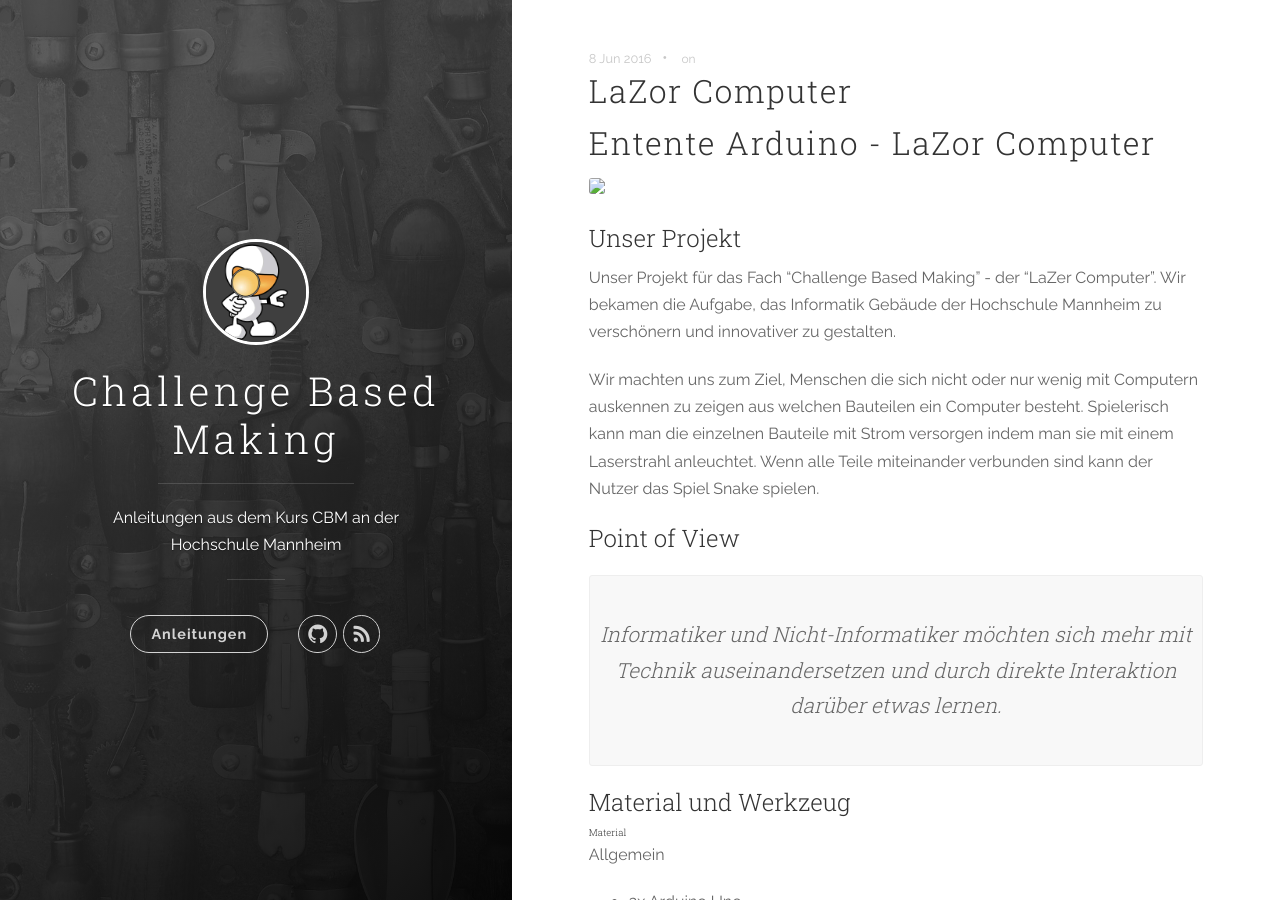
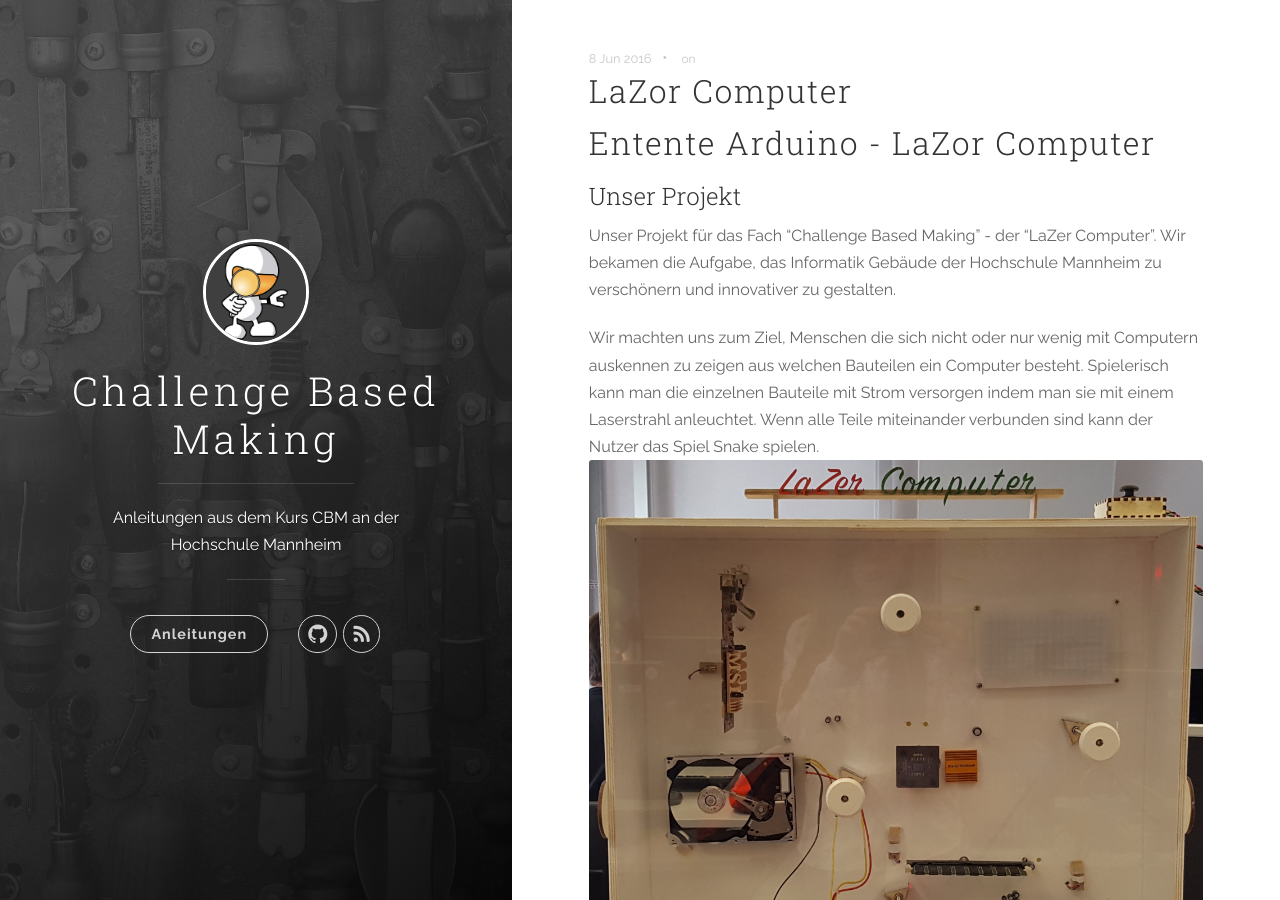
Before and after one commit to cbm-instructions/cbm-instructions.github.io, a Jekyll site: the page built from _posts/2016-06-21-ententearduino.markdown, in a window 1280 px wide and 900 px high. Built offline with Jekyll 4.4.1, drawn with Linux system fonts in a browser that asks for light colours; nearby versions of some CDN libraries.

Commit message:
Update 2016-06-21-ententearduino.markdown

```diff
--- a/_posts/2016-06-21-ententearduino.markdown
+++ b/_posts/2016-06-21-ententearduino.markdown
@@ -6,13 +6,13 @@ date: 2016-06-08 15:09:51 +0200
 ---
 
 # Entente Arduino - LaZor Computer
-<img src="images/ententearduino/01.jpg" width="500">
+
 ##  Unser Projekt
 Unser Projekt für das Fach "Challenge Based Making" - der "LaZer Computer".
 Wir bekamen die Aufgabe, das Informatik Gebäude der Hochschule Mannheim zu verschönern und innovativer zu gestalten.
 
 Wir machten uns zum Ziel, Menschen die sich nicht oder nur wenig mit Computern auskennen zu zeigen aus welchen Bauteilen ein Computer besteht. Spielerisch kann man die einzelnen Bauteile mit Strom versorgen indem man sie mit einem Laserstrahl anleuchtet. Wenn alle Teile miteinander verbunden sind kann der Nutzer das Spiel Snake spielen.
-
+![lazor Computer](/images/ententearduino/01.jpg)
 ## Point of View
 
 > Informatiker und Nicht-Informatiker möchten sich mehr mit Technik auseinandersetzen und durch direkte Interaktion darüber etwas lernen.
@@ -96,7 +96,7 @@ Programm Laz-Photodioden-LED Steuerung
 ####Schritt 1.2 - Bauen des Schaukastens und Bauelemente bearbeiten
 #####Rückwand
 Die Rückwand wird je nach Bedarf zurecht geschnitten. Wir empfehlen eine quadratische Form von mindestens 120x120 cm. Die stärke des Holzes sollte 4 mm nicht unterschreiten. Wir hatten schichtverleihmtes Pappel-Holz verwendet, wobei Fichte oder härters Holz zu empfehlen ist. Da es der Stabiliät der Konstruktion äußerst zuträglich ist, da an der Rückwand alle Computerbauteile befestigt werden. Aufgrund dieser Materialart haben wir uns dazu entschlossen es mit einem Teppischmesser statt einer Säge zu zerschneiden. Hierbei empfiehlt es sich das Holz ein zu spannen und ein stabiles Stück Holz entlang der Trennmarkieren zu fixieren. Das Stück Holz sichert den Schnittverlauf des Teppischmessers und dient zusätzlich als Orientierungshilfe. Da Teppischmesser bzw. der Benutzer schneidet das Holz dann in mehreren Zügen.
-<img src="images/ententearduino/02.jpg" width="500">
+![lazor Computer](/images/ententearduino/02.jpg)
 
 #####Löcher bohren
 Die Rückwand auf eine feste Unterlage, am besten ein entbehrliches Holzbrett, legen. Den Weg des Lasers, also die Positionen von Lasermodulen, Fotowiderständen und LEDs, sowie die Griffe und zugehörigen PC Bauteile auf das Holzbrett skizzieren. Die PC Bauteile werden zusätzlich auf Schrauben gestellt, damit sie erhöht sind und der Laser darunter durch leuchten kann. Dann die passenden Holzbohrer ( 5er und 7er) verwenden. Wir hatten eine Nummer kleiner verwenden, da nachträgliches Vergrößern der Bohrung ohne Probleme möglich ist. Eine Akku-Bohrmaschine mit den Bohrern bestücken und die Löcher bohren.
@@ -106,7 +106,7 @@ Das Loch für den Kabelbaum und den Lüfter sollte mit einer Lochsäge angeferti
 #####Seitenwände
 Für die 4 Seiten gilt das gleiche wie für die Rückwand, wobei man darauf achten sollte, dass zwei Seiten, die gegenüberliegen, etwas kürzer sein sollten. Die Stärke des Holzes sollte abgezogen werden, damit kein Brett übersteht und der Kasten auch wirklich quadratisch ist. Anschließend sollten alle Teile zusammengesetzt und verleimt werden bevor man weiter macht.
 
-<img src="images/ententearduino/03.jpg" width="500">
+![lazor Computer](/images/ententearduino/03.jpg)
 
 #####Verleimen
 Hierbei die Kontaktfächen dünn mit Holzleim bestreichen und kurz (~1min) antrocknen lassen und zusammenfügen. Die Kontaktflächen können zuvor etwas angeraut werden, damit die Oberfläche vergrößert und die Klebewirkung verstärkt wird. Unter leichtem Druck je Seite 5 min. halten. Am besten alles über Nacht stehen lassen.
@@ -131,7 +131,7 @@ Die Gewindestange von Unten nach Oben betrachtet.
 * Eine Mutter
 * Griff und eingelassene Mutter
 
-<img src="images/ententearduino/11.jpg" width="500">
+![lazor Computer](/images/ententearduino/11.jpg)
 
 #####Linsen sägen
 Damit der Lserstrahl auf dem Boden sichtbar wird, muss man ihn auffächern. Dies geht am besten mit einer durchsichtigen Acrylstange, wie z.B. eine Gardinenstange. Diese wird in kleine, ca. 1cm lange, Teile gesägt. Beim Sägen muss darauf geachtet werden, dass man nicht zu viel Druck ausübt und nicht zu schnell sägt, da der Kunststoff sonst wieder zusammenklebt.
@@ -144,7 +144,7 @@ Die Griffe kann man nach belieben farblich gestalten.
 #####Joystick Box erstellen
 Mithilfe der Webseite makercase.com ein Box für den Joystick erstellen, sägen und kleben. Der Joystick sollte zwei analoge Anschlüsse für die X und Y Axen, 5V und Ground haben.
 
-<img src="images/ententearduino/06.jpg" width="500">
+![lazor Computer](/images/ententearduino/06.jpg)
 
 #####Snake Display
 Für das LED-Pixel Display für das Spiel "Snake" sollte noch eine weiß transparente Plexiglasplatte zugeschnitten werden, damit man nicht direkt in die hellen LEDs schaut.
@@ -161,8 +161,8 @@ Farben der Kabel:
 * Plus = rot
 * Minus = blau
 
-<img src="images/ententearduino/04.jpg" width="500">
-<img src="images/ententearduino/05.jpg" width="500">
+![lazor Computer](/images/ententearduino/04.jpg)
+![lazor Computer](/images/ententearduino/05.jpg)
 
 ####Joystick
 Die Schnittstellen-Kabel des Joysticks wurden ebenfalls mit Kabel verlängert. Zu den Schnittstellen gehören die Inputs Plus-, Minus- und Select-Button-Kabel und die Outputs X-Koordiante, Y-Koordinate.
@@ -200,24 +200,24 @@ Dazu gehören:
 * Fotowiderstände
 * Displays
 
-<img src="images/ententearduino/12.jpg" width="500">
+![lazor Computer](/images/ententearduino/12.jpg)
 
 Die PC Bauteile werden auf Schrauben geschraubt, um dem Laser freien Platz auf dem Boden zu lassen. Die Lasermodule und die  dazu gehörigen Linsen werden auf kleine Holzklötze für einen besseren Halt geklebt, die wiederum in den Kasten geklebt werden. Die LEDs und Fotowiderstände kommen in die vorgesehenen Löcher. Anschließend werden die LED Matrix Displays eingebaut und die kleine Plexiglasplatte daraufgeschraubt.
 Damit die Lasermodule die Fotowiderstände richtig treffen, werden diese am besten mit Alu-Folie etwas abgeschirmt, sodass an diesen Stellen das Licht etwas gebündelt wird.
 
-<img src="images/ententearduino/14.jpg" width="500">
+![lazor Computer](/images/ententearduino/14.jpg)
 
 Optional können noch kleine Bauteile eines Mainboards (z.B. Kondensatoren) hinein geklebt werden.
 Wenn alle Elemente im Kasten sind, kann die große Plexiglasplatte und die Griffe montiert werden.
 
 ###Schritt 4 - Schaltplan
-<img src="images/ententearduino/09.jpg" width="500">
+![lazor Computer](/images/ententearduino/09.jpg)
 
 Die Kabel des LaZer Computers können entweder auf ein Breadboard gesteckt werden oder auf eine Platine gelötet werden.
 Für den Arduino der Steuerung haben wir eine Platine geätzt und für den Arduino für Snake haben wir eine Lochrasterplatine verwendet.
 
-<img src="images/ententearduino/07.jpg" width="500">
-<img src="images/ententearduino/08.jpg" width="500">
+![lazor Computer](/images/ententearduino/07.jpg)
+![lazor Computer](/images/ententearduino/08.jpg)
 ###Schritt 5 - Code
 Code für Arduino herunterladen und auf die zwei Arduinos laden
 * laZer_pc_driver für die Steuerung der Laser, Wiederstände und Komponenten
```
